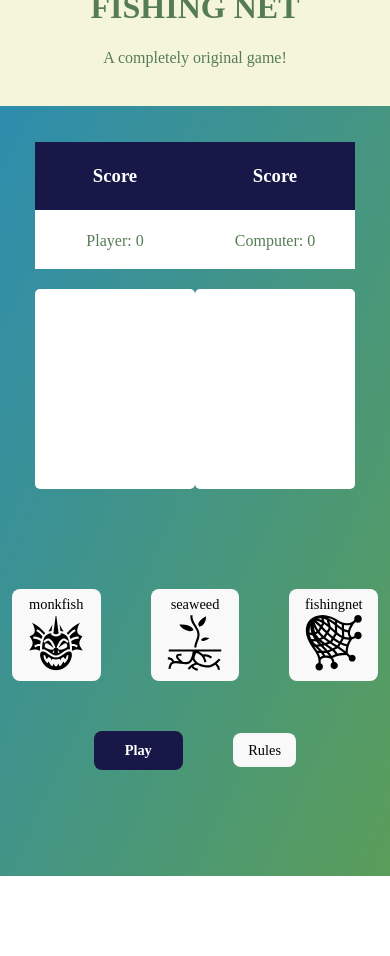
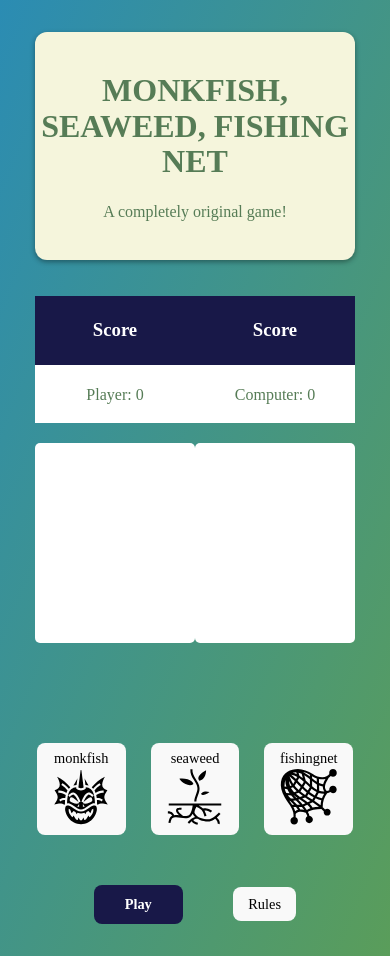
Before and after one commit to Monkfish3000/monkfish-seaweed-fishingnet, a React (Vite) app: page / in a window 390 px wide. Shown: the top 956 px of the page. Before the commit the page ends 876 px from the top, so only its background shows below. Built offline with nearby package versions, Linux system fonts and the light colour scheme; a web font is replaced by a local one.

Commit message:
improved styling for mobile

```diff
--- a/src/components/Title.module.css
+++ b/src/components/Title.module.css
@@ -41,9 +41,13 @@ img {
 }
 
 /* Media Query for Mobile Devices */
-@media only screen and (max-width: 767px) {
-  .container {
+@media only screen and (max-width: 844px) {
+  .titleCtn {
+    position: relative;
     width: 100%;
+    margin: auto;
+    border-radius: 12px;
+    box-shadow: 0 2px 6px rgba(0, 0, 0, 0.16), 0 2px 4px rgba(0, 0, 0, 0.23);
   }
 
   img {
--- a/src/index.css
+++ b/src/index.css
@@ -1,3 +1,7 @@
+* {
+  box-sizing: border-box;
+}
+
 :root {
   font-family: 'Happy Monkey', cursive;
   line-height: 1.5;
@@ -25,6 +29,7 @@ a:hover {
 
 body {
   margin: 0;
+  padding: 0;
   display: flex;
   place-items: center;
   min-width: 320px;
@@ -70,16 +75,13 @@ button:focus-visible {
 }
 
 /* Media Queries for Mobile Devices */
-@media only screen and (max-width: 767px) {
+@media only screen and (max-width: 844px) {
   body {
-    justify-content: center;
-    padding: 1rem;
+    display: block;
   }
 
   #root {
-    max-width: none;
     margin: 0;
-    padding: 1rem;
   }
 
   h1 {
--- a/src/sections/ChooseAndPlay.module.css
+++ b/src/sections/ChooseAndPlay.module.css
@@ -20,3 +20,9 @@
   font-weight: bold;
   margin-top: 50px;
 }
+
+@media only screen and (max-width: 844px) {
+  .choiceBtnCtn {
+    gap: 25px;
+  }
+}
```
